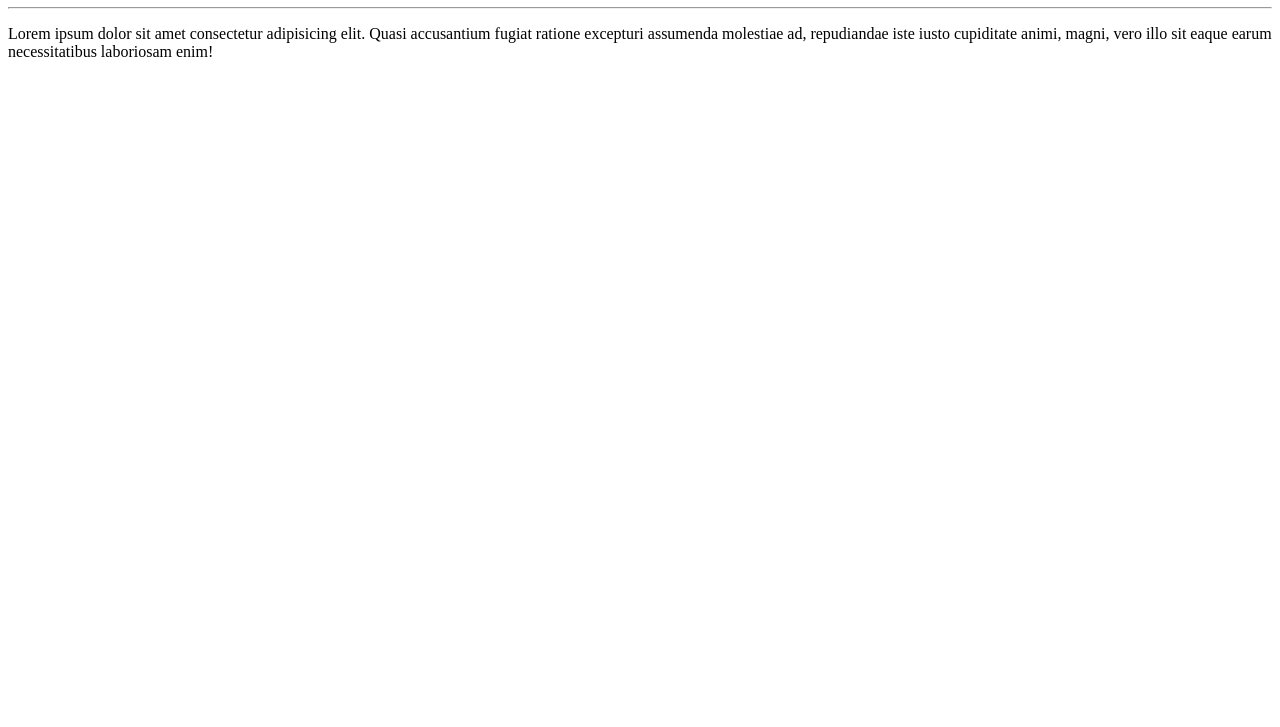
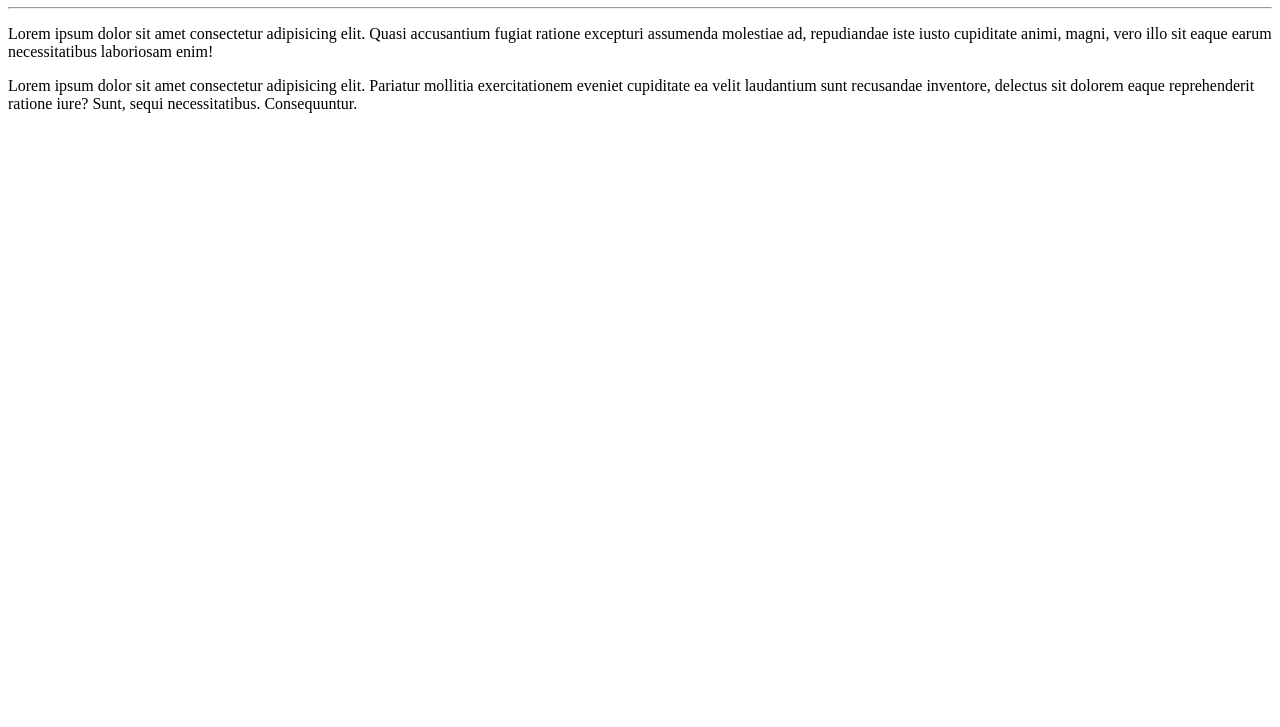
Before and after one commit to ogawaluan/Ola-mundo, a plain HTML site: page site_exemplo/index.html in a window 1280 px wide. Shown: the part 73-800 px from the top of the page. Drawn offline with Linux system fonts and the light colour scheme.

Commit message:
Adicionei um parágrafo

```diff
--- a/site_exemplo/index.html
+++ b/site_exemplo/index.html
@@ -12,5 +12,9 @@
     fugiat ratione excepturi assumenda molestiae ad, repudiandae iste iusto
     cupiditate animi, magni, vero illo sit eaque
     earum necessitatibus laboriosam enim!</p>
+    <p>Lorem ipsum dolor sit amet consectetur adipisicing elit. Pariatur mollitia
+    exercitationem eveniet cupiditate ea velit laudantium sunt recusandae inventore, delectus
+    sit dolorem eaque reprehenderit ratione iure? Sunt, sequi necessitatibus.
+    Consequuntur.</p>
 </body>
 </html>
```
